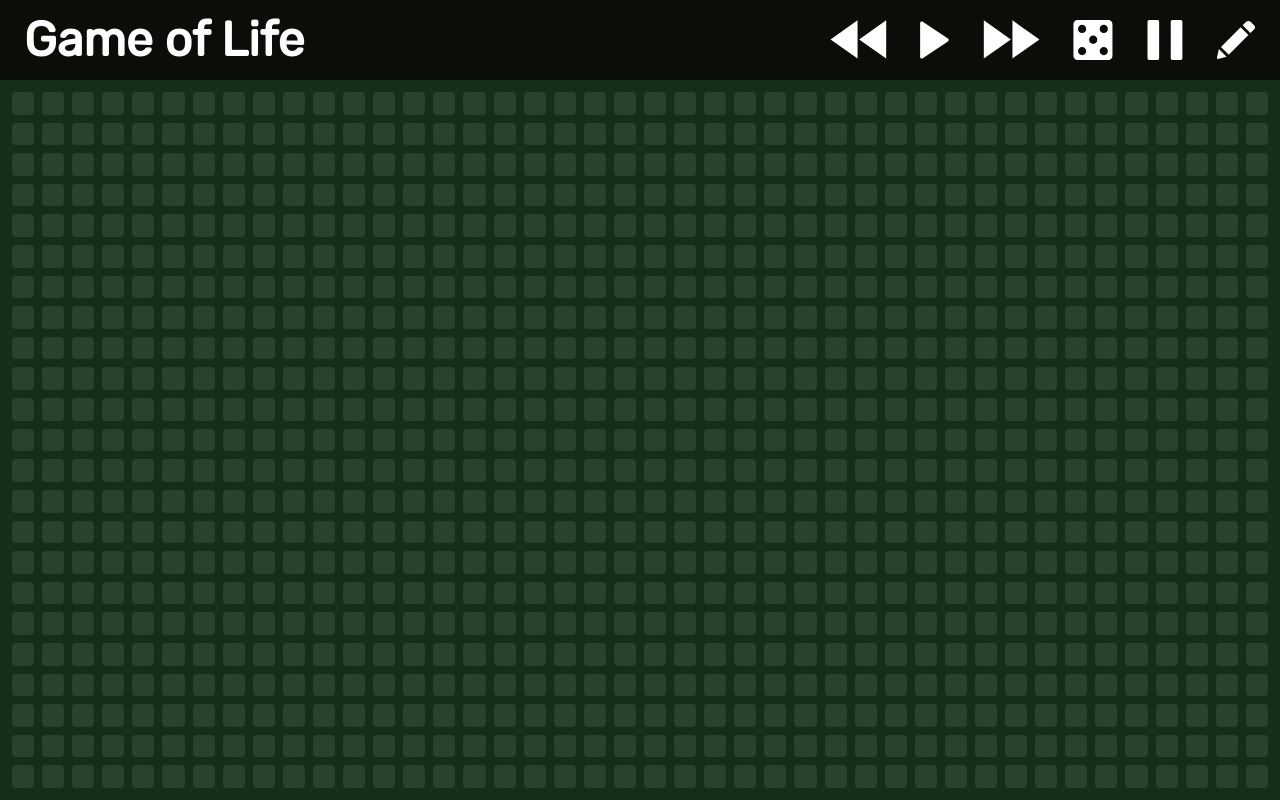
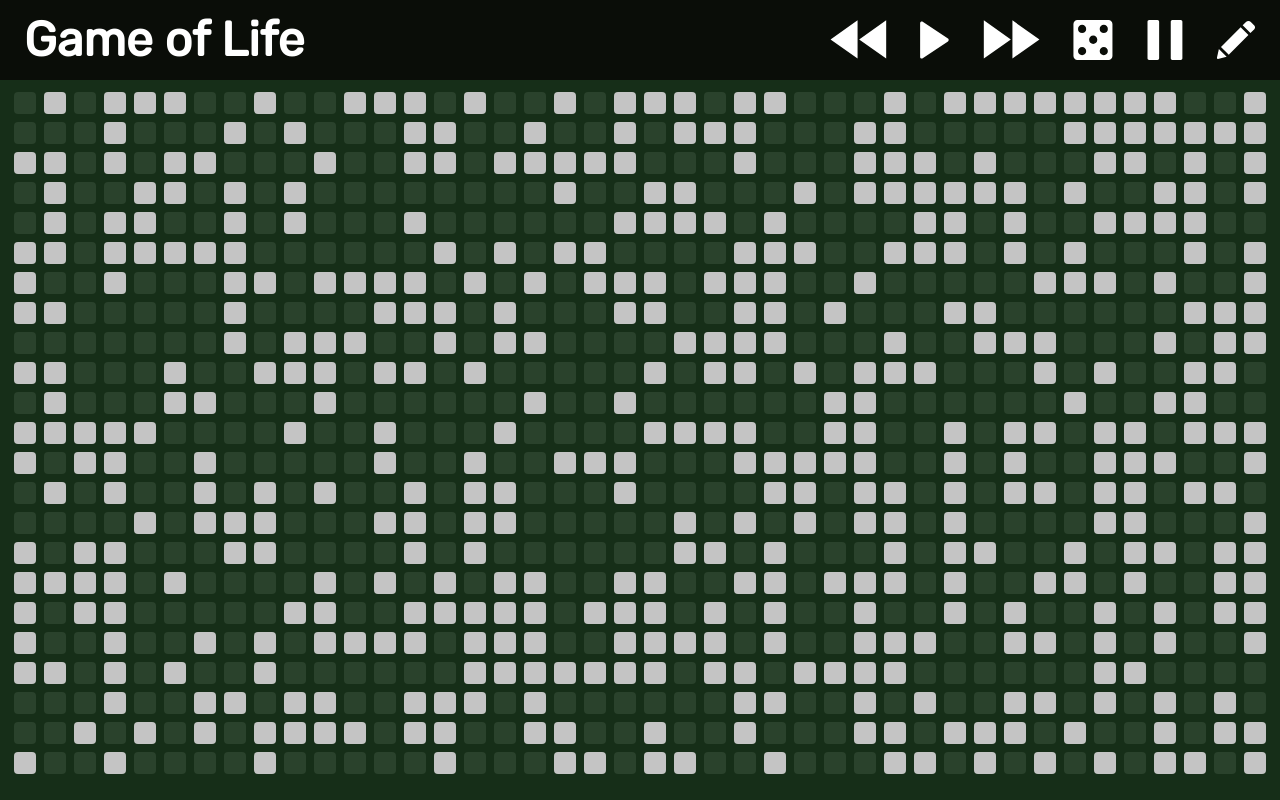
Before and after one commit to 8BitJonny/GameOfLife, a React (Create React App) app: page / in a window 1280 px wide. Built offline with nearby package versions, Linux system fonts and the light colour scheme.

Commit message:
added eventMessageFlow and implement randomize state

```diff
--- a/src/App.tsx
+++ b/src/App.tsx
@@ -1,14 +1,32 @@
-import React from 'react';
+import React, {createRef} from 'react';
 import NavBar from "./NavBar";
 import Grid from "./Grid";
+import {ControlEvent} from "./model/controlEvent";
 
-const App: React.FC = () => {
-  return (
-    <div className="App">
-      <NavBar></NavBar>
-      <Grid></Grid>
-    </div>
-  );
-};
+interface ComponentsProps { }
+interface ComponentsState { }
+
+class App extends React.Component<ComponentsProps, ComponentsState> {
+    private gridRef = createRef<Grid>();
+
+    constructor(props: ComponentsProps) {
+        super(props);
+
+        this.state = { }
+    }
+
+    messageToGrid(event: ControlEvent) {
+        if (this.gridRef.current) this.gridRef.current.handleControlEvent(event);
+    }
+
+    render () {
+        return (
+            <div className="App">
+              <NavBar actionCallBack={this.messageToGrid.bind(this)} />
+              <Grid ref={this.gridRef} />
+            </div>
+        )
+    }
+}
 
 export default App;
--- a/src/Cell.tsx
+++ b/src/Cell.tsx
@@ -1,9 +1,20 @@
 import React from 'react';
 
-const Cell: React.FC = () => {
-	return (
-		<div className="bg-green flex-1 inline-block mx-1 rounded" />
-	);
-};
+interface ComponentsProps { alive: boolean }
+interface ComponentsState {  }
+
+class Cell extends React.Component<ComponentsProps, ComponentsState> {
+	constructor(props: ComponentsProps) {
+		super(props);
+
+		this.state = { }
+	}
+
+	render () {
+		return (
+			<div className={(this.props.alive ? "bg-grey" : "bg-green" ) + " flex-1 inline-block mx-1 rounded"} />
+		);
+	}
+}
 
 export default Cell;
--- a/src/Grid.tsx
+++ b/src/Grid.tsx
@@ -1,20 +1,61 @@
 import React from "react";
 import GridLayout from "./GridLayout";
+import {ControlEvent} from "./model/controlEvent";
 
 interface ComponentsProps {  }
-interface ComponentsState {  }
+interface ComponentsState { cellSize: number, size: { h: number, w: number }, gridState: boolean[][] }
 
 class Grid extends React.Component<ComponentsProps, ComponentsState> {
 	constructor(props: ComponentsProps) {
 		super(props);
 
-		this.state = { }
+		this.state = {
+			cellSize: 30,
+			size: { h: 30, w: 60 },
+			gridState: this.randomizeState(30,60)
+		}
+	}
+
+	componentDidMount(): void {
+		const wrapperElement = document.getElementById("GridWrapper");
+		if (wrapperElement) this.setState({
+			size: {
+				h: Math.floor(wrapperElement.clientHeight / this.state.cellSize),
+				w: Math.floor(wrapperElement.clientWidth / this.state.cellSize)}
+		});
+	}
+
+	handleControlEvent(event: ControlEvent) {
+		switch (event) {
+			case "RAND":
+				this.randomizeState();
+				return;
+			default:
+				return;
+		}
+	}
+
+	randomizeState(rowCount: number = this.state.size.h, columnCount: number = this.state.size.w ): boolean[][] {
+		let newState: boolean[][] = [];
+		for (let rowIndex = 0; rowIndex < rowCount; rowIndex ++) {
+			newState[rowIndex] = [];
+			for (let columnIndex = 0; columnIndex < columnCount; columnIndex ++) {
+				newState[rowIndex].push( Math.random() > 0.5 );
+			}
+		}
+		if (this.state) this.setState({gridState: newState});
+
+		return newState;
 	}
 
 	render () {
 		return (
 			<div className="h-full pt-20 bg-darkgreen">
-				<GridLayout/>
+				<div className="h-full p-2">
+					<div id="GridWrapper" className={"h-full flex justify-center content-center"}>
+						<GridLayout gridState={this.state.gridState} cellSize={this.state.cellSize} size={this.state.size}/>
+					</div>
+				</div>
 			</div>
 		)
 	};
--- a/src/GridLayout.tsx
+++ b/src/GridLayout.tsx
@@ -1,35 +1,30 @@
 import React from 'react';
 import Cell from "./Cell";
 
-interface ComponentsProps { }
-interface ComponentsState { cellSize: number, size: { h: number, w: number } }
+interface ComponentsProps { gridState: boolean[][], cellSize: number, size: { h: number, w: number } }
+interface ComponentsState { }
 
 export default class GridLayout extends React.Component<ComponentsProps, ComponentsState> {
 	constructor(props: ComponentsProps) {
 		super(props);
 
-		this.state = {
-			cellSize: 30,
-			size: { h: 0, w: 0 }
-		}
+		this.validateProps(props);
+
+		this.state = { };
 	}
 
-	componentDidMount(): void {
-		const wrapperElement = document.getElementById("GridWrapper");
-		if (wrapperElement) this.setState({ size: { h: wrapperElement.clientHeight, w: wrapperElement.clientWidth} });
-
+	validateProps(props: ComponentsProps) {
+		if (props.gridState.length !== props.size.h) console.error("Invalid Props: The GridState Row Count doesn't match with the size.h ");
+		if (props.gridState[0].length !== props.size.w) console.error("Invalid Props: The GridState Column Count doesn't match with the size.w ");
 	}
 
 	createGrid() {
-		const rowCount = Math.floor(this.state.size.h / this.state.cellSize);
-		const columnCount = Math.floor(this.state.size.w / this.state.cellSize);
-
 		let grid = [];
 
-		for (let i = 0; i < rowCount; i++) {
+		for (let i = 0; i < this.props.size.h; i++) {
 			let row = [];
-			for (let j = 0; j < columnCount; j++) {
-				row.push(<Cell key={i-j} />)
+			for (let j = 0; j < this.props.size.w; j++) {
+				row.push(<Cell key={i-j} alive={this.props.gridState[i][j]} />)
 			}
 			grid.push(<div key={i} className={"flex flex-1 py-1"}>{row}</div>)
 		}
@@ -38,12 +33,8 @@ export default class GridLayout extends React.Component<ComponentsProps, Compone
 
 	render() {
 		return(
-			<div className="h-full p-2">
-				<div id="GridWrapper" className={"h-full"}>
-					<div className={"flex flex-col"} style={{ width: this.state.size.w, height: this.state.size.h }}>
-						{this.createGrid()}
-					</div>
-				</div>
+			<div className={"flex flex-col"} style={{ width: this.props.size.w * this.props.cellSize, height: this.props.size.h * this.props.cellSize }}>
+				{this.createGrid()}
 			</div>
 		)
 	}
--- a/src/NavBar.tsx
+++ b/src/NavBar.tsx
@@ -5,25 +5,37 @@ import Faster from "./static/Faster.svg";
 import Randomize from "./static/Randomize.svg";
 import Pause from "./static/Pause.svg";
 import Edit from "./static/Edit.svg";
+import {ControlEvent} from "./model/controlEvent";
 
-const controlClassname = "h-full -mt-10 ml-8 inline-block";
+const controlClassname = "h-full -mt-10 ml-8 inline-block cursor-pointer";
 
-const NavBar: React.FC = () => {
+interface ComponentsProps { actionCallBack: (event: ControlEvent) => void }
+interface ComponentsState { }
+
+class NavBar extends React.Component<ComponentsProps, ComponentsState> {
+	constructor(props: ComponentsProps) {
+		super(props);
+
+		this.state = { }
+	}
+
+	render () {
 		return (
 			<div className="absolute flex items-center justify-between flex-wrap w-full h-20 bg-black px-6 py-1 text-white font-extrabold text-5xl">
 				<div>
 					<span>Game of Life</span>
 				</div>
 				<div id="controls" className="h-10">
-				<img className={controlClassname} src={SlowDown} alt=""/>
-				<img className={controlClassname} src={Play} alt=""/>
-				<img className={controlClassname} src={Faster} alt=""/>
-				<img className={controlClassname} src={Randomize} alt=""/>
-				<img className={controlClassname} src={Pause} alt=""/>
-				<img className={controlClassname} src={Edit} alt=""/>
+					<img className={controlClassname} onClick={this.props.actionCallBack.bind(this,"SLOW")} src={SlowDown} alt=""/>
+					<img className={controlClassname} onClick={this.props.actionCallBack.bind(this,"PLAY")} src={Play} alt=""/>
+					<img className={controlClassname} onClick={this.props.actionCallBack.bind(this,"FAST")} src={Faster} alt=""/>
+					<img className={controlClassname} onClick={this.props.actionCallBack.bind(this,"RAND")} src={Randomize} alt=""/>
+					<img className={controlClassname} onClick={this.props.actionCallBack.bind(this,"PAUSE")} src={Pause} alt=""/>
+					<img className={controlClassname} onClick={this.props.actionCallBack.bind(this,"EDIT")} src={Edit} alt=""/>
 				</div>
 			</div>
 		);
-};
+	}
+}
 
 export default NavBar;
--- /dev/null
+++ b/src/model/controlEvent.ts
@@ -0,0 +1 @@
+export type ControlEvent = "PLAY" | "PAUSE" | "SLOW" | "FAST" | "RAND" | "EDIT";
```
Lines whose indentation alone changed are shown as unchanged.
